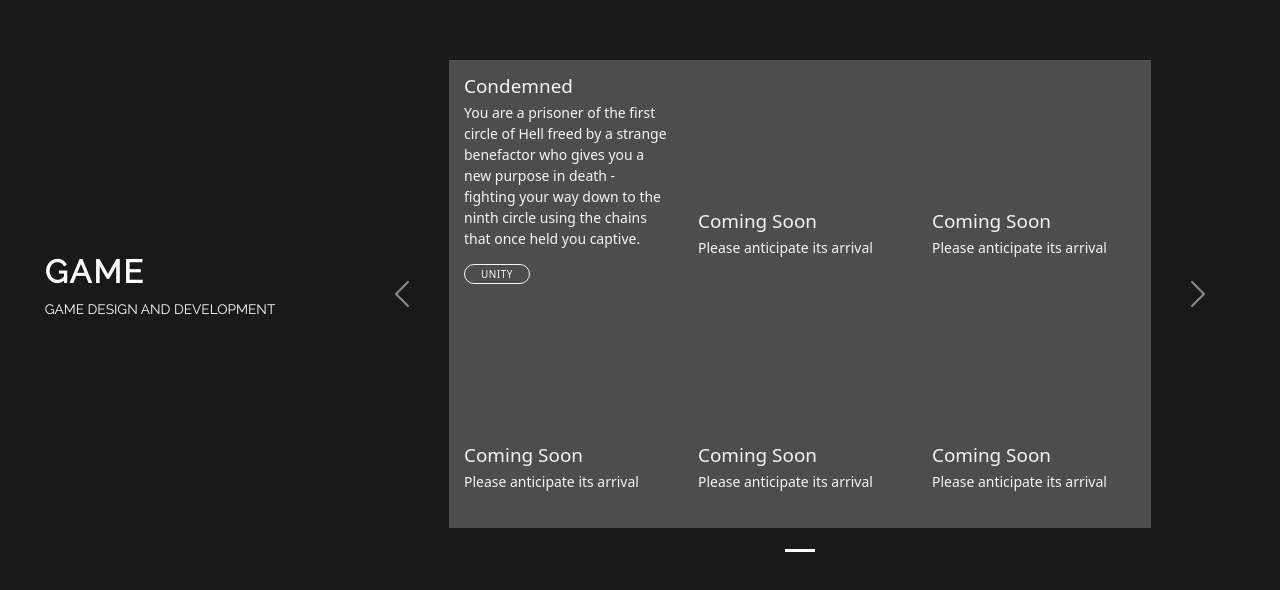
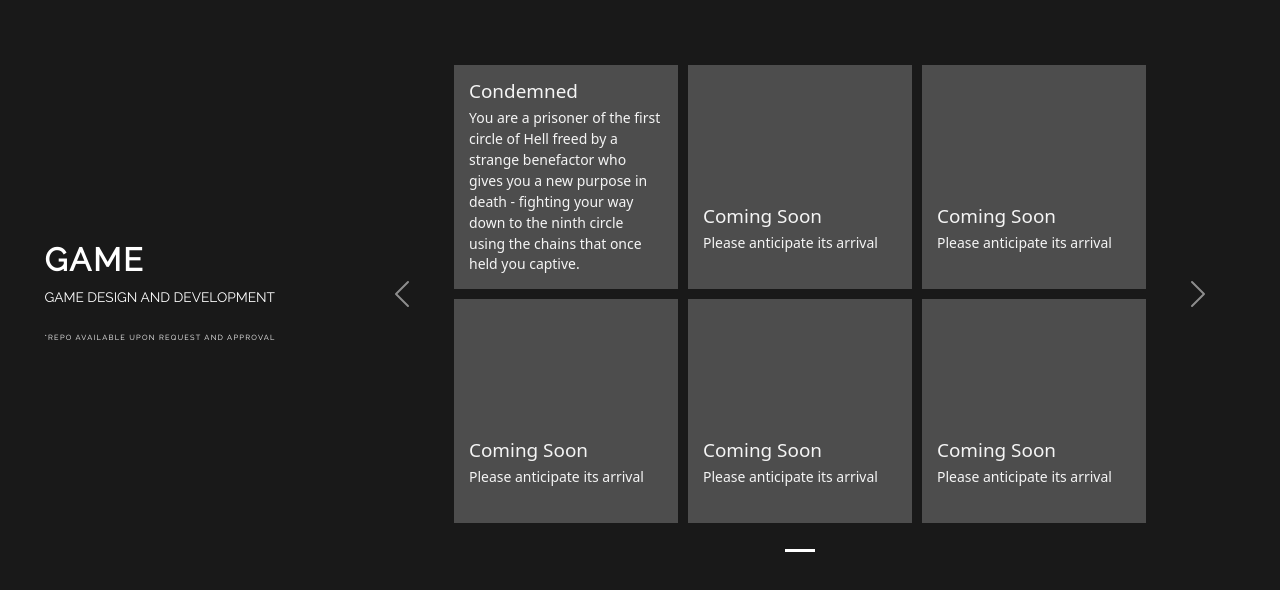
Before and after one commit to azheng9096/azheng9096.github.io, a Next.js app: page / in a window 1280 px wide. Shown: the part 1706-2296 px from the top of the page. Built offline with nearby package versions, Linux system fonts and the light colour scheme.

Commit message:
added spacing option for carousel

```diff
--- a/app/page.tsx
+++ b/app/page.tsx
@@ -50,13 +50,18 @@ export default function Home() {
         <HorizontalSection className="primary-background" {...mockSection}>
           <ProjectsCarousel content={mock} rows={2} cols={2} smDeviceCondense />
         </HorizontalSection>
-        <HorizontalSection className="primary-background" {...mockSection}>
+        <HorizontalSection
+          className="primary-background"
+          {...mockSection}
+          extraInfo="*Repo available upon request and approval"
+        >
           <ProjectsCarousel
             content={mock}
             rows={2}
             cols={3}
             aspectRatio={AspectRatio.OneToOne}
             contentAlign={CarouselContentAlignment.End}
+            projectSpacing={5}
           />
         </HorizontalSection>
       </div>
--- a/components/projectsCarousel.tsx
+++ b/components/projectsCarousel.tsx
@@ -13,6 +13,7 @@ type Props = {
   aspectRatio?: AspectRatio;
   contentAlign?: CarouselContentAlignment;
   smDeviceCondense?: boolean;
+  projectSpacing?: number;
 };
 
 const CarouselContent = styled.div`
@@ -64,12 +65,14 @@ const CarouselRow = styled.div`
   }
 `;
 
-const CarouselCol = styled.div`
+const CarouselCol = styled.div<{ spacing: number | undefined }>`
   flex: 1;
 
   display: flex;
   align-items: center;
   justify-content: center;
+
+  margin: ${(props) => props.spacing || 0}px;
 `;
 
 const CarouselWrapper = styled.div`
@@ -191,6 +194,7 @@ export default function ProjectsCarousel({
   aspectRatio = AspectRatio.FourToThree,
   contentAlign = CarouselContentAlignment.Center,
   smDeviceCondense = false,
+  projectSpacing,
 }: Props) {
   const projsPerPage = rows * cols;
 
@@ -218,7 +222,7 @@ export default function ProjectsCarousel({
               ).map((row) => (
                 <CarouselRow>
                   {row.map((col) => (
-                    <CarouselCol>
+                    <CarouselCol spacing={projectSpacing}>
                       <CarouselBoxLinkWrap>
                         <div className={`carouselBoxDiv ${aspectRatio}`}>
                           <div className={`carouselBoxContent ${contentAlign}`}>
```
